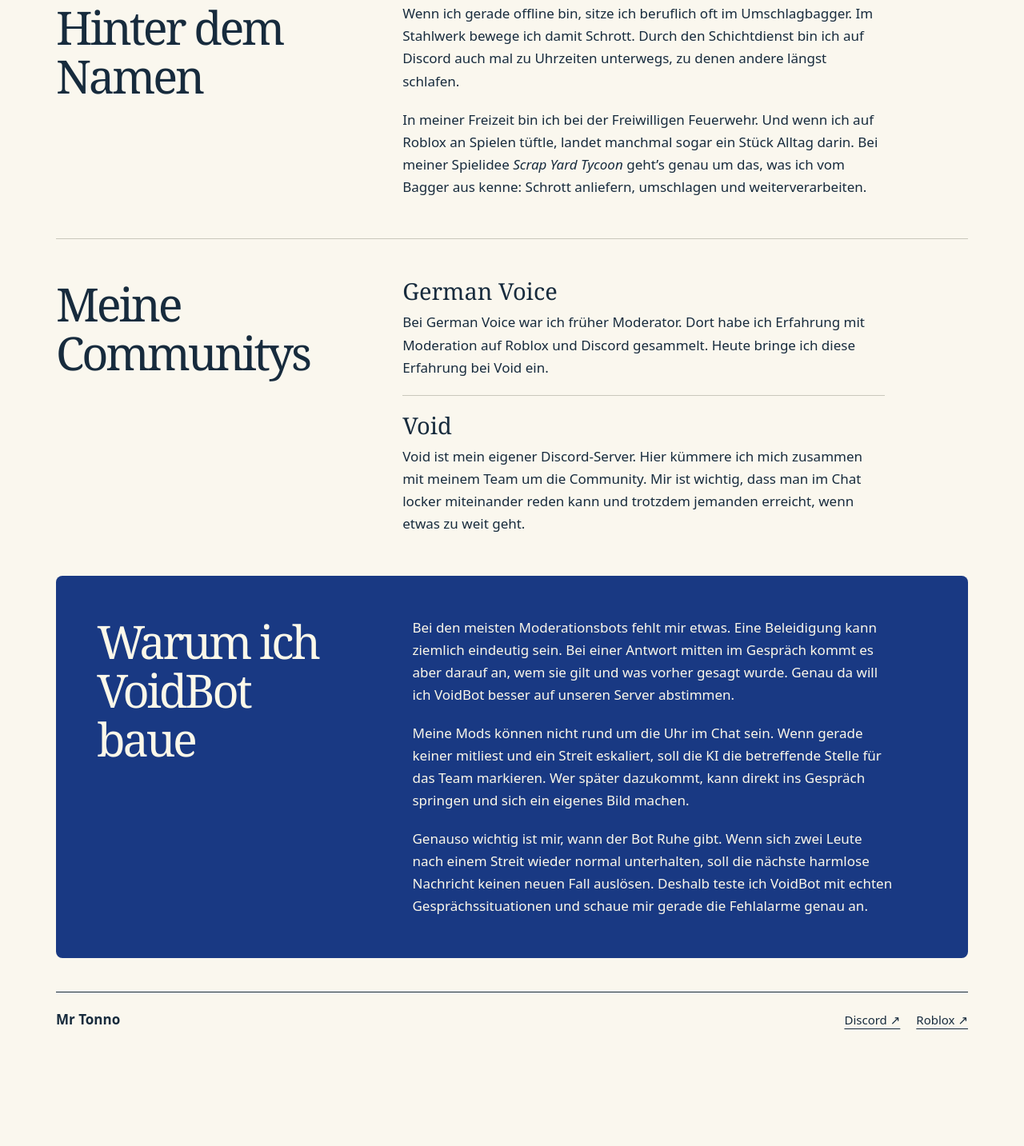
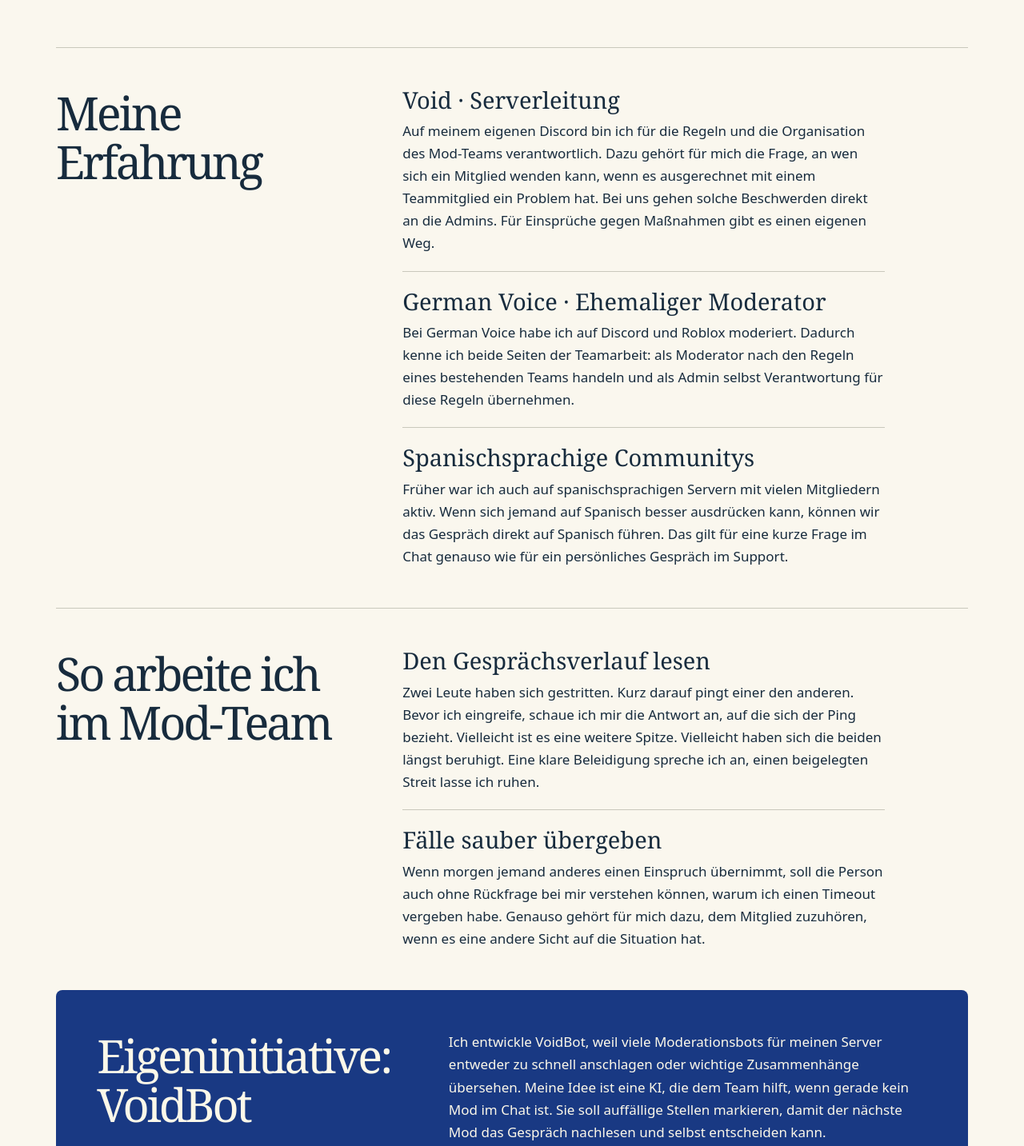
Before and after one commit to iAntoniio/mrtonno, a plain HTML site: page index.html in a window 1280 px wide. Shown: the part 704-2137 px from the top of the page at 80% size. Before the commit the page ends 2026 px from the top, so only its background shows below. Drawn offline with Linux system fonts and the light colour scheme.

Commit message:
Add files via upload

```diff
--- a/index.html
+++ b/index.html
@@ -4,8 +4,8 @@
   <meta charset="utf-8">
   <meta name="viewport" content="width=device-width, initial-scale=1">
   <meta name="theme-color" content="#faf7ee">
-  <meta name="description" content="Antonio, online Mr Tonno. Über mich, meine Community Void und die Idee hinter VoidBot.">
-  <title>Mr Tonno — Über mich</title>
+  <meta name="description" content="Moderationsprofil von Antonio (Mr Tonno): Discord-Serverleitung, German Voice und Erfahrung in deutsch- und spanischsprachigen Communitys.">
+  <title>Mr Tonno — Administration &amp; Moderation</title>
   <style>
     :root { --paper:#faf7ee; --ink:#172b3d; --blue:#244ec9; --line:#c9c8bc; --serif:'Iowan Old Style',Georgia,serif; }
     * { box-sizing:border-box }
@@ -50,35 +50,36 @@
 <body>
   <header>
     <a class="wordmark" href="#start">Mr Tonno</a>
-    <nav aria-label="Hauptnavigation"><a href="#ich">Über mich</a><a href="#community">Community</a><a href="#voidbot">VoidBot</a></nav>
+    <nav aria-label="Hauptnavigation"><a href="#erfahrung">Erfahrung</a><a href="#arbeitsweise">Arbeitsweise</a><a href="#kontakt">Kontakt</a></nav>
   </header>
   <main>
     <section class="hero" id="start">
       <div>
-        <h1>Hey, ich bin <em>Antonio.</em></h1>
-        <p class="intro">Auf Discord kennen mich die meisten als <strong>Mr Tonno</strong>, auf Roblox als <strong>iAntoniio</strong>. Ich leite die Community Void und bastle an einem Bot, der meinen Mods im Alltag helfen soll.</p>
-        <a class="cta" href="#ich">Mehr über mich ↓</a>
+        <h1>Antonio.<em>Mr Tonno.</em></h1>
+        <p class="intro"><strong>Discord-Moderator · Deutsch &amp; Spanisch</strong></p>
+        <p class="intro">Ich suche ein Discord-Team, in das ich meine Erfahrung als Moderator und Serverleiter einbringen kann. Ich war Moderator bei German Voice, war auf großen spanischsprachigen Servern aktiv und leite heute meine eigene Community Void.</p>
+        <a class="cta" href="https://discord.com/users/207877760582942720">Auf Discord kennenlernen ↗</a>
       </div>
       <div class="print" aria-hidden="true"><div class="sun"></div><div class="water"></div><div class="fish"><i class="tail"></i><i class="fin"></i><i class="body"></i><i class="eye"></i></div></div>
     </section>
-    <section class="chapter" id="ich">
-      <h2>Hinter dem Namen</h2>
-      <div class="copy"><p>Wenn ich gerade offline bin, sitze ich beruflich oft im Umschlagbagger. Im Stahlwerk bewege ich damit Schrott. Durch den Schichtdienst bin ich auf Discord auch mal zu Uhrzeiten unterwegs, zu denen andere längst schlafen.</p>
-      <p>In meiner Freizeit bin ich bei der Freiwilligen Feuerwehr. Und wenn ich auf Roblox an Spielen tüftle, landet manchmal sogar ein Stück Alltag darin. Bei meiner Spielidee <em>Scrap Yard Tycoon</em> geht’s genau um das, was ich vom Bagger aus kenne: Schrott anliefern, umschlagen und weiterverarbeiten.</p></div>
-    </section>
-    <section class="chapter" id="community">
-      <h2>Meine Communitys</h2>
+    <section class="chapter" id="erfahrung">
+      <h2>Meine Erfahrung</h2>
       <div class="copy">
-        <div class="station"><h3>German Voice</h3><p>Bei German Voice war ich früher Moderator. Dort habe ich Erfahrung mit Moderation auf Roblox und Discord gesammelt. Heute bringe ich diese Erfahrung bei Void ein.</p></div>
-        <div class="station"><h3>Void</h3><p>Void ist mein eigener Discord-Server. Hier kümmere ich mich zusammen mit meinem Team um die Community. Mir ist wichtig, dass man im Chat locker miteinander reden kann und trotzdem jemanden erreicht, wenn etwas zu weit geht.</p></div>
+        <div class="station"><h3>Void · Serverleitung</h3><p>Auf meinem eigenen Discord bin ich für die Regeln und die Organisation des Mod-Teams verantwortlich. Dazu gehört für mich die Frage, an wen sich ein Mitglied wenden kann, wenn es ausgerechnet mit einem Teammitglied ein Problem hat. Bei uns gehen solche Beschwerden direkt an die Admins. Für Einsprüche gegen Maßnahmen gibt es einen eigenen Weg.</p></div>
+        <div class="station"><h3>German Voice · Ehemaliger Moderator</h3><p>Bei German Voice habe ich auf Discord und Roblox moderiert. Dadurch kenne ich beide Seiten der Teamarbeit: als Moderator nach den Regeln eines bestehenden Teams handeln und als Admin selbst Verantwortung für diese Regeln übernehmen.</p></div>
+        <div class="station"><h3>Spanischsprachige Communitys</h3><p>Früher war ich auch auf spanischsprachigen Servern mit vielen Mitgliedern aktiv. Wenn sich jemand auf Spanisch besser ausdrücken kann, können wir das Gespräch direkt auf Spanisch führen. Das gilt für eine kurze Frage im Chat genauso wie für ein persönliches Gespräch im Support.</p></div>
       </div>
     </section>
+    <section class="chapter" id="arbeitsweise">
+      <h2>So arbeite ich im Mod-Team</h2>
+      <div class="copy"><div class="station"><h3>Den Gesprächsverlauf lesen</h3><p>Zwei Leute haben sich gestritten. Kurz darauf pingt einer den anderen. Bevor ich eingreife, schaue ich mir die Antwort an, auf die sich der Ping bezieht. Vielleicht ist es eine weitere Spitze. Vielleicht haben sich die beiden längst beruhigt. Eine klare Beleidigung spreche ich an, einen beigelegten Streit lasse ich ruhen.</p></div>
+      <div class="station"><h3>Fälle sauber übergeben</h3><p>Wenn morgen jemand anderes einen Einspruch übernimmt, soll die Person auch ohne Rückfrage bei mir verstehen können, warum ich einen Timeout vergeben habe. Genauso gehört für mich dazu, dem Mitglied zuzuhören, wenn es eine andere Sicht auf die Situation hat.</p></div></div>
+    </section>
     <section class="chapter bot" id="voidbot">
-      <h2>Warum ich VoidBot baue</h2>
-      <div class="copy"><p>Bei den meisten Moderationsbots fehlt mir etwas. Eine Beleidigung kann ziemlich eindeutig sein. Bei einer Antwort mitten im Gespräch kommt es aber darauf an, wem sie gilt und was vorher gesagt wurde. Genau da will ich VoidBot besser auf unseren Server abstimmen.</p>
-      <p>Meine Mods können nicht rund um die Uhr im Chat sein. Wenn gerade keiner mitliest und ein Streit eskaliert, soll die KI die betreffende Stelle für das Team markieren. Wer später dazukommt, kann direkt ins Gespräch springen und sich ein eigenes Bild machen.</p>
-      <p>Genauso wichtig ist mir, wann der Bot Ruhe gibt. Wenn sich zwei Leute nach einem Streit wieder normal unterhalten, soll die nächste harmlose Nachricht keinen neuen Fall auslösen. Deshalb teste ich VoidBot mit echten Gesprächssituationen und schaue mir gerade die Fehlalarme genau an.</p></div>
+      <h2>Eigeninitiative: VoidBot</h2>
+      <div class="copy"><p>Ich entwickle VoidBot, weil viele Moderationsbots für meinen Server entweder zu schnell anschlagen oder wichtige Zusammenhänge übersehen. Meine Idee ist eine KI, die dem Team hilft, wenn gerade kein Mod im Chat ist. Sie soll auffällige Stellen markieren, damit der nächste Mod das Gespräch nachlesen und selbst entscheiden kann.</p></div>
     </section>
+    <section class="chapter" id="kontakt"><h2>Kontakt</h2><div class="copy"><p>Ihr sucht Unterstützung für euer Mod-Team? Schreibt mir auf Discord, wie eure Community tickt und wobei ihr Hilfe braucht. Dann können wir darüber sprechen, wo ich ins Team passe.</p><p><a class="cta" href="https://discord.com/users/207877760582942720">Discord · mr_tonno ↗</a></p></div></section>
   </main>
   <footer><strong>Mr Tonno</strong><nav aria-label="Meine Profile"><a href="https://discord.com/users/207877760582942720">Discord ↗</a><a href="https://www.roblox.com/users/299022857/profile">Roblox ↗</a></nav></footer>
 </body>
```
